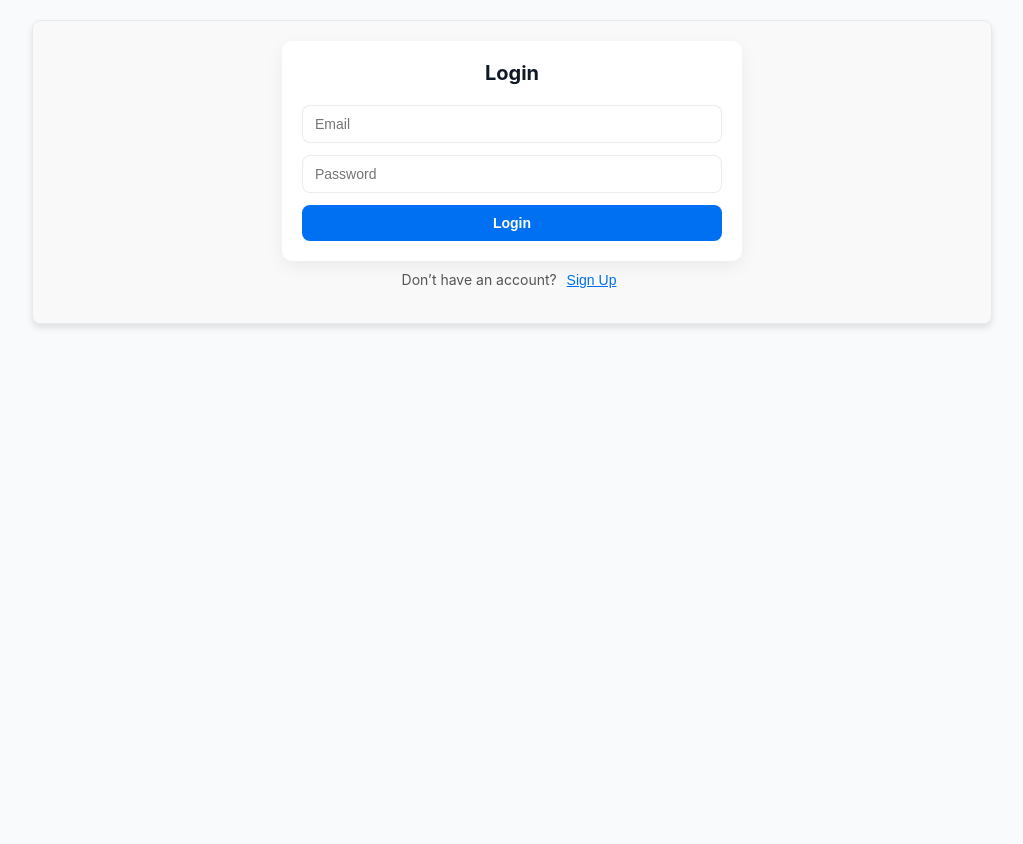
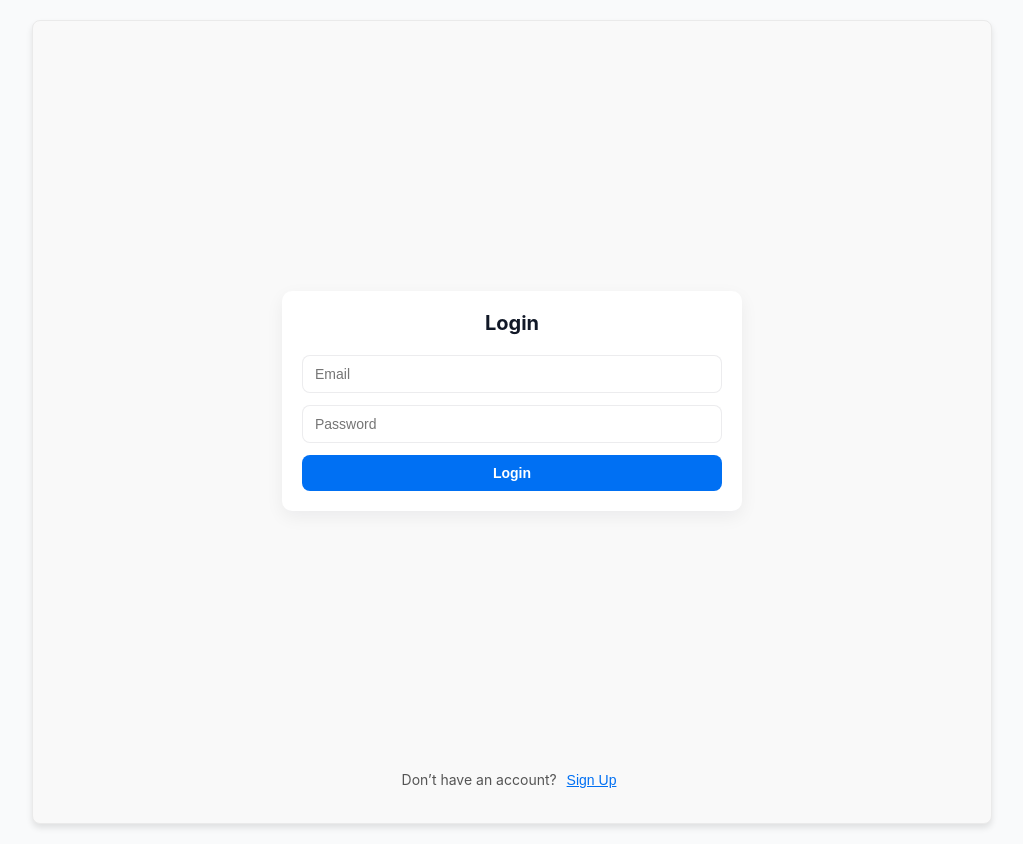
Before and after one commit to agrullon95/city-feed-app, a Next.js app in the folder frontend/web/: page / in a window 1280 px wide. Shown: the whole page, without its empty margins (128-1151 px from the left). Before the commit the page ends 800 px from the top, so only its background shows below. Built offline with nearby package versions, Linux system fonts and the light colour scheme; no server answers.

Commit message:
chore: add footer prop to LoginForm component for enhanced flexibility; update component structure for improved layout

```diff
--- a/frontend/web/components/LoginForm.jsx
+++ b/frontend/web/components/LoginForm.jsx
@@ -1,8 +1,9 @@
 import React, { useState } from "react";
 import { useAuth } from "../context/authContext";
 import styles from "../styles/LoginForm.module.css";
+import PropTypes from 'prop-types';
 
-const LoginForm = () => {
+const LoginForm = ({ footer }) => {
   const { login, loading } = useAuth();
   const [email, setEmail] = useState("");
   const [password, setPassword] = useState("");
@@ -21,6 +22,7 @@ const LoginForm = () => {
   };
 
   return (
+    <div className={styles.centerWrap}>
       <section className={styles.card} aria-labelledby="login-heading">
         <form onSubmit={handleSubmit} className={styles.form}>
           <h2 id="login-heading" className={styles.title}>Login</h2>
@@ -47,9 +49,16 @@ const LoginForm = () => {
           <button className={styles.submit} type="submit" disabled={loading}>
             {loading ? "Logging in..." : "Login"}
           </button>
+
+          {footer && <div className={styles.formFooter}>{footer}</div>}
         </form>
       </section>
+    </div>
   );
 };
 
+LoginForm.propTypes = {
+  footer: PropTypes.node,
+};
+
 export default LoginForm;
```
Lines whose indentation alone changed are shown as unchanged.
